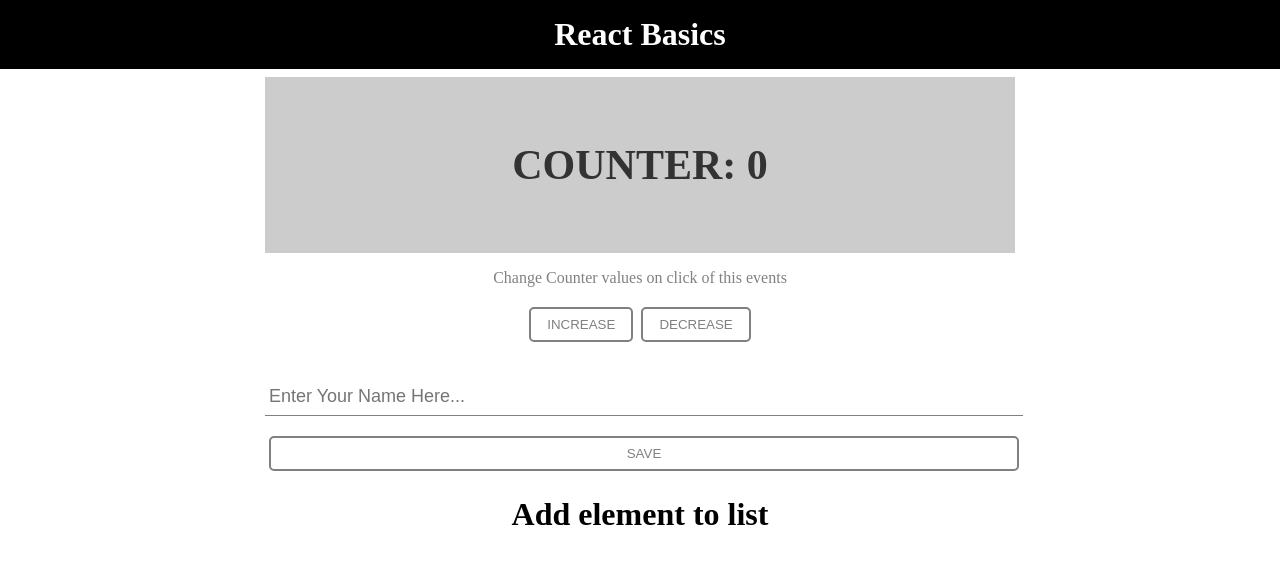
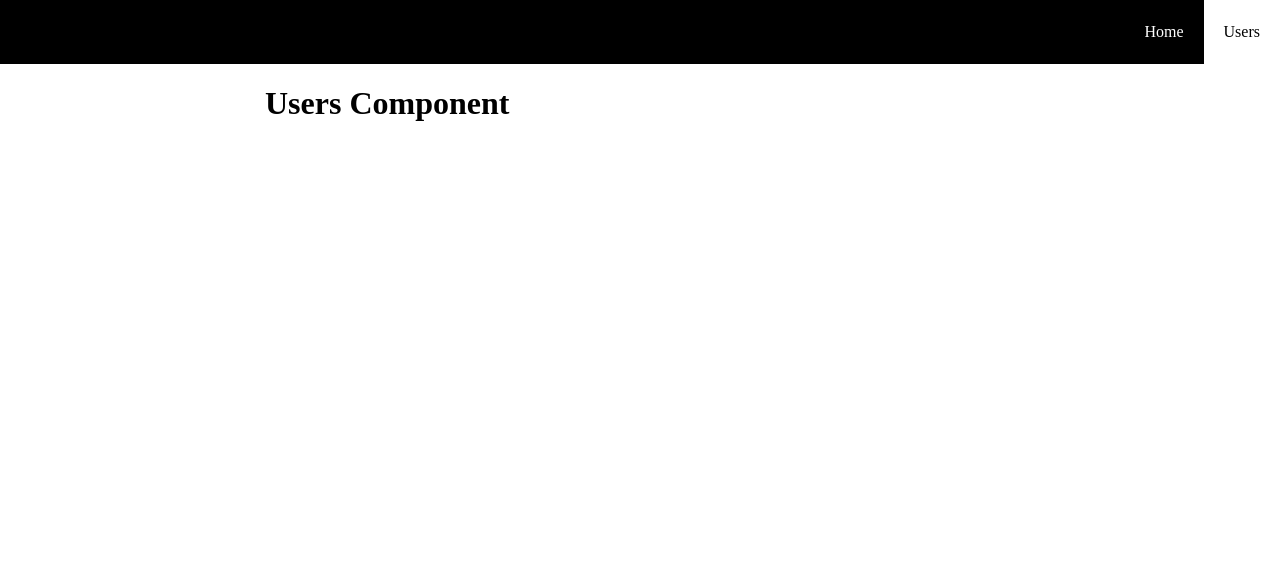
Before and after one commit to shashankshetty1996/React-Basic-Counter, a React (Create React App) app: page /users in a window 1280 px wide. Shown: the top 564 px of the page. Built offline with nearby package versions, Linux system fonts and the light colour scheme.

Commit message:
done with react router

```diff
--- a/package.json
+++ b/package.json
@@ -3,8 +3,10 @@
   "version": "0.1.0",
   "private": true,
   "dependencies": {
+    "axios": "^0.18.0",
     "react": "^16.5.2",
     "react-dom": "^16.5.2",
+    "react-router-dom": "^4.3.1",
     "react-scripts": "1.1.5",
     "uuid": "^3.3.2"
   },
--- a/src/App.css
+++ b/src/App.css
@@ -4,9 +4,25 @@ body {
 }
 
 .container {
-  width: 90%;
+  width: 80%;
   max-width: 750px;
   margin: auto;
+}
+
+.navbar a {
+  display: inline-block;
+  text-decoration: none;
+  color: inherit;
+  padding: 0px 20px;
+  height: 64px;
+  line-height: 64px;
+  transition: all 0.3s ease;
+}
+
+.navbar a:hover,
+.navbar a.active {
+  background-color: #ffffff;
+  color: #000000;
 }
 
 .jumbotron {
--- a/src/App.js
+++ b/src/App.js
@@ -1,24 +1,50 @@
 import React, { Component } from 'react';
+import {
+  BrowserRouter as Router,
+  Route,
+  Switch,
+  Link,
+  NavLink
+} from 'react-router-dom';
 import './App.css';
 
 import Navbar from './components/layout/Navbar';
+import User from './components/users/Users';
 import Counter from './components/counter/Counter';
 
 class App extends Component {
   render() {
     return (
-      <div className="App">
-        <Navbar>
-          <h1
-            style={{ textAlign: 'center', margin: '0%', padding: '16px 0px' }}
-          >
-            React Basics
-          </h1>
-        </Navbar>
-        <div className="container">
-          <Counter />
+      <Router>
+        <div className="App">
+          <Navbar>
+            <NavLink to="/" exact>
+              Home
+            </NavLink>
+            <NavLink to="/users" exact>
+              Users
+            </NavLink>
+          </Navbar>
+          {/* <Navbar>
+            <Link to="/" exact>
+              Home
+            </Link>
+            <Link to="/users" exact>
+              Users
+            </Link>
+          </Navbar> */}
+          <div className="container">
+            {/* <Route path="/" exact component={Counter} />
+            <Route path="/users" exact component={User} /> */}
+            <Switch>
+              <Route path="/" exact component={Counter} />
+              <Route path="/users" exact component={User} />
+            </Switch>
+            {/* <User />
+            <Counter /> */}
+          </div>
         </div>
-      </div>
+      </Router>
     );
   }
 }
--- a/src/components/counter/Counter.js
+++ b/src/components/counter/Counter.js
@@ -15,8 +15,12 @@ export default class Counter extends Component {
   updateList = () => {
     // Get the counter List
     let updList = [...this.state.counterList];
-    // Prepare item {id: 'length of the counter', counter: 'value of counter in the state'}
-    let item = { id: uuid(), counter: this.state.counter };
+    // Prepare item {id: 'Unique ID', counter: 'value of counter in the state', username: value from input state}
+    let item = {
+      id: uuid(),
+      counter: this.state.counter,
+      username: this.state.input
+    };
 
     // Add the element to list
     updList.push(item);
--- a/src/components/counter/CounterList.js
+++ b/src/components/counter/CounterList.js
@@ -13,7 +13,7 @@ const CounterList = props => {
               props.removeList(item.id);
             }}
           >
-            {item.counter}
+            {item.username} {item.counter}
           </li>
         );
       })}
--- a/src/components/layout/Navbar.js
+++ b/src/components/layout/Navbar.js
@@ -3,12 +3,17 @@ import React from 'react';
 const style = {
   div: {
     backgroundColor: 'black',
-    color: 'white'
+    color: 'white',
+    textAlign: 'right'
   }
 };
 
 const Navbar = props => {
-  return <div style={style.div}>{props.children}</div>;
+  return (
+    <div style={style.div} className="navbar">
+      {props.children}
+    </div>
+  );
 };
 
 export default Navbar;
--- /dev/null
+++ b/src/components/users/Users.js
@@ -0,0 +1,13 @@
+import React, { Component, Fragment } from 'react';
+
+class Users extends Component {
+  render() {
+    return (
+      <Fragment>
+        <h1>Users Component</h1>
+      </Fragment>
+    );
+  }
+}
+
+export default Users;
```
Also changed, not shown: 1 other file (tests, documents, lock files or other folders).
